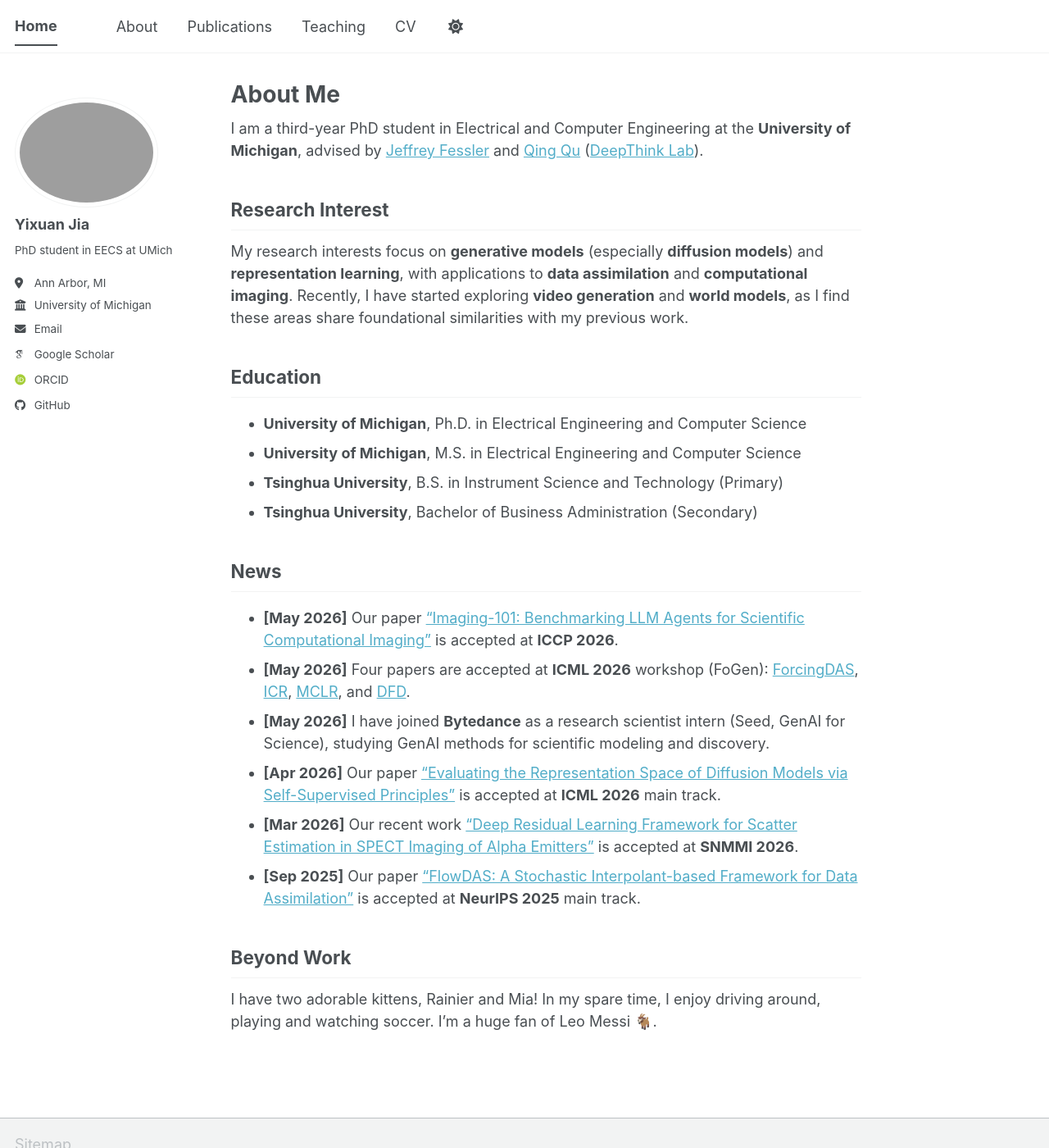
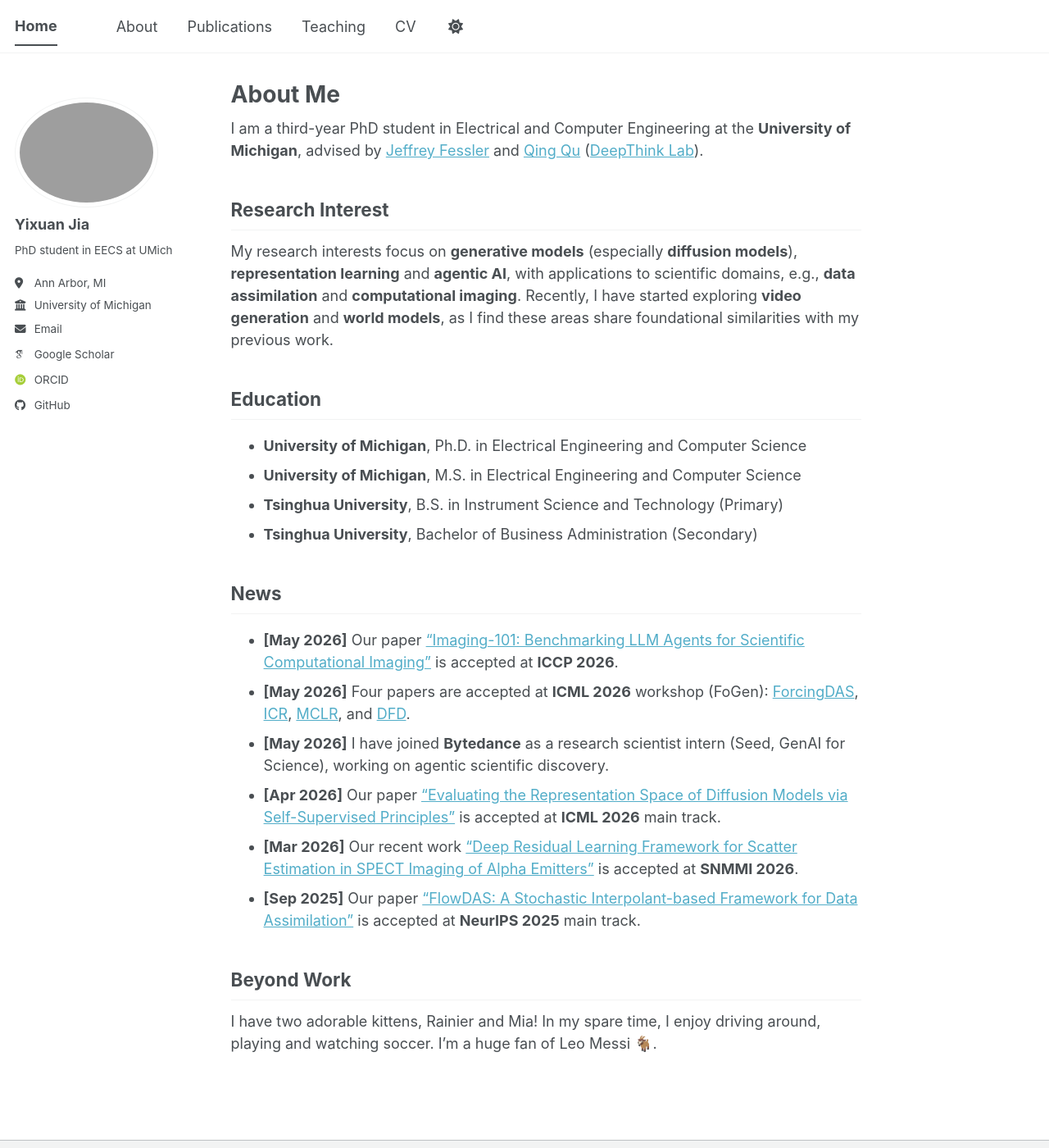
Before and after one commit to umjiayx/umjiayx.github.io, a Jekyll site: the page built from _pages/about.md, in a window 1280 px wide and 1400 px high. Shown: the whole window at 82% size. Built offline with Jekyll 4.4.1, drawn with Linux system fonts in a browser that asks for light colours; some web fonts are replaced; a script bundle is joined from its source files by our own code; library files that are not in the unit come from our copies.

Commit message:
ICR arxiv

```diff
--- a/_pages/about.md
+++ b/_pages/about.md
@@ -11,7 +11,7 @@ I am a third-year PhD student in Electrical and Computer Engineering at the **Un
 
 ## Research Interest
 
-My research interests focus on **generative models** (especially **diffusion models**) and **representation learning**, with applications to **data assimilation** and **computational imaging**. Recently, I have started exploring **video generation** and **world models**, as I find these areas share foundational similarities with my previous work.
+My research interests focus on **generative models** (especially **diffusion models**), **representation learning** and **agentic AI**, with applications to scientific domains, e.g., **data assimilation** and **computational imaging**. Recently, I have started exploring **video generation** and **world models**, as I find these areas share foundational similarities with my previous work.
 
 ## Education
 
@@ -24,7 +24,7 @@ My research interests focus on **generative models** (especially **diffusion mod
 
 - **[May 2026]** Our paper ["Imaging-101: Benchmarking LLM Agents for Scientific Computational Imaging"](https://umjiayx.github.io) is accepted at **ICCP 2026**.
 - **[May 2026]** Four papers are accepted at **ICML 2026** workshop (FoGen): [ForcingDAS](https://arxiv.org/abs/2605.14285), [ICR](https://umjiayx.github.io), [MCLR](https://arxiv.org/abs/2603.22364), and [DFD](https://umjiayx.github.io).
-- **[May 2026]** I have joined **Bytedance** as a research scientist intern (Seed, GenAI for Science), studying GenAI methods for scientific modeling and discovery.
+- **[May 2026]** I have joined **Bytedance** as a research scientist intern (Seed, GenAI for Science), working on agentic scientific discovery.
 - **[Apr 2026]** Our paper ["Evaluating the Representation Space of Diffusion Models via Self-Supervised Principles"](https://umjiayx.github.io) is accepted at **ICML 2026** main track.
 - **[Mar 2026]** Our recent work ["Deep Residual Learning Framework for Scatter Estimation in SPECT Imaging of Alpha Emitters"](/) is accepted at **SNMMI 2026**.
 - **[Sep 2025]** Our paper ["FlowDAS: A Stochastic Interpolant-based Framework for Data Assimilation"](https://neurips.cc/virtual/2025/loc/san-diego/poster/120192) is accepted at **NeurIPS 2025** main track.
--- a/_pages/publications.html
+++ b/_pages/publications.html
@@ -50,7 +50,7 @@ author_profile: true
     <img src="/images/pub/ICR.png" alt="ICR teaser">
   </div>
   <div class="pub-text">
-    <p class="pub-title"><a href="https://umjiayx.github.io/">Evaluating the Representation Space of Diffusion Models via Self-Supervised Principles</a></p>
+    <p class="pub-title"><a href="https://arxiv.org/pdf/2606.09718">Evaluating the Representation Space of Diffusion Models via Self-Supervised Principles</a></p>
     <p class="pub-authors">Xiao Li*, <strong>Yixuan Jia</strong>*, Zekai Zhang, Xiang Li, Lianghe Shi, Jinxin Zhou, Zhihui Zhu, Liyue Shen, Qing Qu†</p>
     <p class="pub-venue"><span class="venue-name">ICML 2026</span> <span class="venue-track">(Poster)</span></p>
     <p class="pub-links"><a class="pub-btn pub-btn--paper" href="https://umjiayx.github.io/publications/"><i class="fas fa-file-lines"></i> Paper</a> <a class="pub-btn pub-btn--code" href="https://umjiayx.github.io/publications/"><i class="fab fa-github"></i> Code</a></p>
```
Also changed, not shown: 1 other file.
